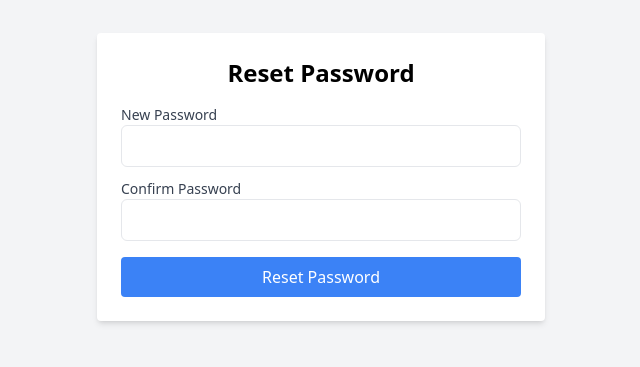
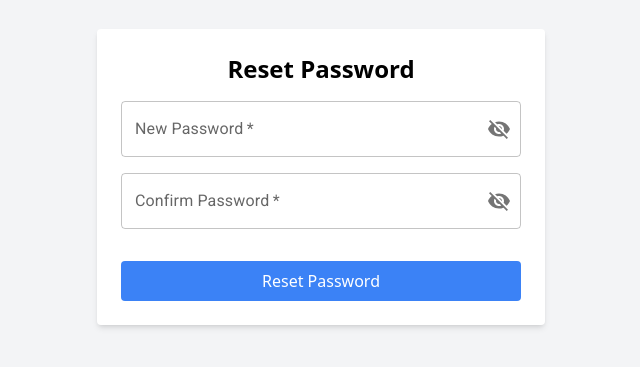
Before and after one commit to AmrapaliUnkal5/transcript_project, a React (Vite) app in the folder frontend/: page /reset-password in a window 1280 px wide. Shown: the part 223-590 px from the top of the page, without its empty margins (319-959 px from the left). Built offline with nearby package versions, Linux system fonts and the light colour scheme; no server answers.

Commit message:
BUG-13,BUG-19,BUG-20 Bugs fixed

```diff
--- a/frontend/src/App.tsx
+++ b/frontend/src/App.tsx
@@ -17,7 +17,7 @@ import { SignUp } from "./pages/Auth/SignUp";
 import { ForgotPassword } from "./pages/Auth/ForgotPassword";
 import LoginHome from "./pages/LoginHome";
 import { ResetPassword } from "./pages/Auth/ResetPassword";
-import PlanSelection from "./pages/Options";
+import {PlanSelection} from "./pages/Options";
 import { LoaderProvider } from "./context/LoaderContext"; // Import LoaderProvider
 import Loader from "./components/Loader"; // Import Loader component
 import VerifyEmail from "./pages/Auth/VerifyEmail";
@@ -34,7 +34,6 @@ function App() {
               <Route path="/signup" element={<SignUp />} />
               <Route path="/forgot-password" element={<ForgotPassword />} />
               <Route path="/home" element={<LoginHome />} />
-              <Route path="/options" element={<PlanSelection />} />
               <Route path="/reset-password" element={<ResetPassword />} />
               <Route path="/verify-email" element={<VerifyEmail />} />
               <Route
@@ -53,6 +52,7 @@ function App() {
                 <Route path="performance" element={<Performance />} />
                 <Route path="subscription" element={<Subscription />} />
                 <Route path="myaccount" element={<Settings />} />
+                <Route path="options" element={<PlanSelection />} />
               </Route>
             </Routes>
           </BotProvider>
--- a/frontend/src/components/Layout/Header.tsx
+++ b/frontend/src/components/Layout/Header.tsx
@@ -44,19 +44,20 @@ export const Header = ({ user, isDark, toggleTheme }: HeaderProps) => {
           onClick={() => navigate("/")}
           className="p-2 rounded-lg hover:bg-gray-100 dark:hover:bg-gray-700"
         >
-          <Home className="w-5 h-5" />
+          {/* <Home className="w-5 h-5" /> */}
+          <Home color={isDark ? "white" : "black"} className="w-5 h-5" />
         </button>
         <button
           onClick={toggleTheme}
           className="p-2 rounded-lg hover:bg-gray-100 dark:hover:bg-gray-700"
         >
-          {isDark ? <Sun className="w-5 h-5" /> : <Moon className="w-5 h-5" />}
+          {isDark ? <Sun color={isDark ? "white" : "black"} className="w-5 h-5" /> : <Moon color={isDark ? "white" : "black"} className="w-5 h-5" />}
         </button>
         <button className="p-2 rounded-lg hover:bg-gray-100 dark:hover:bg-gray-700">
-          <Globe className="w-5 h-5" />
+          <Globe color={isDark ? "white" : "black"} className="w-5 h-5" />
         </button>
         <button className="p-2 rounded-lg hover:bg-gray-100 dark:hover:bg-gray-700">
-          <Bell className="w-5 h-5" />
+          <Bell color={isDark ? "white" : "black"} className="w-5 h-5" />
         </button>
 
         {/* Dropdown for Avatar */}
@@ -68,9 +69,9 @@ export const Header = ({ user, isDark, toggleTheme }: HeaderProps) => {
             <img
               src={user.avatar}
               alt={user.name}
-              className="w-8 h-8 rounded-full cursor-pointer"
+              className="w-8 h-8 rounded-full border border-gray-300 dark:border-white cursor-pointer"
             />
-            <span className="text-sm font-medium">{user.name}</span>
+            <span className="text-sm font-medium text-gray-900 dark:text-white">{user.name}</span>
           </button>
 
           {/* Dropdown Content */}
@@ -83,8 +84,8 @@ export const Header = ({ user, isDark, toggleTheme }: HeaderProps) => {
                 }}
                 className="flex items-center space-x-2 w-full text-left px-4 py-2 hover:bg-gray-100 dark:hover:bg-gray-700"
               >
-                <CreditCard className="w-4 h-4" />
-                <span>Subscription</span>
+                <CreditCard color={isDark ? "white" : "black"} className="w-4 h-4" />
+                <span className="text-sm font-medium text-gray-900 dark:text-white">Subscription</span>
               </button>
               <button
                 onClick={() => {
@@ -93,8 +94,8 @@ export const Header = ({ user, isDark, toggleTheme }: HeaderProps) => {
                 }}
                 className="flex items-center space-x-2 w-full text-left px-4 py-2 hover:bg-gray-100 dark:hover:bg-gray-700"
               >
-                <Settings className="w-4 h-4" />
-                <span>My Account</span>
+                <Settings color={isDark ? "white" : "black"} className="w-4 h-4" />
+                <span className="text-sm font-medium text-gray-900 dark:text-white">My Account</span>
               </button>
               <button
                 onClick={() => {
@@ -103,8 +104,8 @@ export const Header = ({ user, isDark, toggleTheme }: HeaderProps) => {
                 }}
                 className="flex items-center space-x-2 w-full text-left px-4 py-2 hover:bg-gray-100 dark:hover:bg-gray-700"
               >
-                <LogOut className="w-4 h-4" />
-                <span>Logout</span>
+                <LogOut color={isDark ? "white" : "black"} className="w-4 h-4" />
+                <span className="text-sm font-medium text-gray-900 dark:text-white">Logout</span>
               </button>
             </div>
           )}
--- a/frontend/src/components/Layout/Sidebar.tsx
+++ b/frontend/src/components/Layout/Sidebar.tsx
@@ -20,7 +20,7 @@ const navItems = [
 export const Sidebar = () => {
   const navigate = useNavigate();
   const location = useLocation();
-  const hiddenRoutes = ["/", "/welcome", "/settings", "/create-bot", "/subscription"];
+  const hiddenRoutes = ["/", "/welcome", "/settings", "/create-bot", "/subscription","/Options"];
 
   if (hiddenRoutes.includes(location.pathname)) {
     return null;
--- a/frontend/src/pages/Auth/ResetPassword.tsx
+++ b/frontend/src/pages/Auth/ResetPassword.tsx
@@ -5,6 +5,9 @@ import { authApi } from "../../services/api"; // Assuming API call function exis
 import { AxiosError } from "axios";
 import { useLoader } from "../../context/LoaderContext";
 import Loader from "../../components/Loader";
+import { Visibility, VisibilityOff } from "@mui/icons-material";
+import { TextField, IconButton, InputAdornment } from "@mui/material";
+
 
 export const ResetPassword: React.FC = () => {
   const [searchParams] = useSearchParams();
@@ -15,11 +18,21 @@ export const ResetPassword: React.FC = () => {
   const [message, setMessage] = useState<string | null>(null);
   //const [loading, setLoading] = useState<boolean>(false);
   const { loading, setLoading } = useLoader(); // Use global loader state
+  const [showPassword, setShowPassword] = useState(false);
+  const [showConfirmPassword, setShowConfirmPassword] = useState(false);
 
   const token = searchParams.get("token"); // Get token from URL query params
   //const email = searchParams.get("email"); // Get email from URL query params
   console.log("token", token);
   //console.log("email", email);
+
+  const handleClickShowPassword = () => {
+    setShowPassword((prev) => !prev);
+  };
+
+  const handleClickShowConfirmPassword = () => {
+    setShowConfirmPassword((prev) => !prev);
+  };
 
   const handleSubmit = async (e: React.FormEvent<HTMLFormElement>) => {
     e.preventDefault();
@@ -79,32 +92,53 @@ export const ResetPassword: React.FC = () => {
           <p className="text-green-500 text-center">{message}</p>
         ) : (
           <form onSubmit={handleSubmit} className="mt-4">
-            <div>
-              <label className="block text-sm font-medium text-gray-700">
-                New Password
-              </label>
-              <input
-                type="password"
-                className="w-full px-3 py-2 border rounded-md"
+            <div className="mb-4">
+            <TextField
+                label="New Password"
+                type={showPassword ? "text" : "password"}
                 value={password}
                 onChange={(e) => setPassword(e.target.value)}
+                fullWidth
                 required
+                InputProps={{
+                  endAdornment: (
+                    <InputAdornment position="end">
+                      <IconButton
+                        aria-label="toggle password visibility"
+                        onClick={handleClickShowPassword}
+                        edge="end"
+                      >
+                        {showPassword ? <Visibility /> : <VisibilityOff />}
+                      </IconButton>
+                    </InputAdornment>
+                  ),
+                }}
               />
             </div>
 
-            <div className="mt-3">
-              <label className="block text-sm font-medium text-gray-700">
-                Confirm Password
-              </label>
-              <input
-                type="password"
-                className="w-full px-3 py-2 border rounded-md"
+            <div className="mb-4">
+              <TextField
+                label="Confirm Password"
+                type={showConfirmPassword ? "text" : "password"}
                 value={confirmPassword}
                 onChange={(e) => setConfirmPassword(e.target.value)}
+                fullWidth
                 required
+                InputProps={{
+                  endAdornment: (
+                    <InputAdornment position="end">
+                      <IconButton
+                        aria-label="toggle password visibility"
+                        onClick={handleClickShowConfirmPassword}
+                        edge="end"
+                      >
+                        {showConfirmPassword ? <Visibility /> : <VisibilityOff />}
+                      </IconButton>
+                    </InputAdornment>
+                  ),
+                }}
               />
             </div>
-
             {error && <p className="text-red-500 text-sm mt-2">{error}</p>}
 
             <button
--- a/frontend/src/pages/CreateBot.tsx
+++ b/frontend/src/pages/CreateBot.tsx
@@ -198,7 +198,7 @@ export const CreateBot = () => {
   const handleBack = () => {
     if (currentStep === 0) {
       // Navigate to Options.tsx when on the first step
-      navigate('/options');
+      navigate('/Options');
     } else if (currentStep > 0) {
       // Move to the previous step
       setCurrentStep(currentStep - 1);
@@ -420,8 +420,9 @@ export const CreateBot = () => {
         <div className="flex justify-between">
           <button
             onClick={handleBack}
-            //disabled={currentStep === 0}
-            className={`flex items-center px-4 py-2 rounded-lg ${currentStep === 0 ? 'bg-blue-500 text-white cursor-not-allowed' : 'bg-white text-white-600 hover:bg-blue-600'}`}
+            className={`flex items-center px-6 py-2 ${
+              isLoading ? "bg-blue-300" : "bg-blue-500 hover:bg-blue-600"
+            } text-white rounded-lg`}
           >
             <ArrowLeft className="w-5 h-5 mr-2" /> Back
           </button>
```
Also changed, not shown: frontend/src/pages/Options.tsx (+15 -13 lines).
